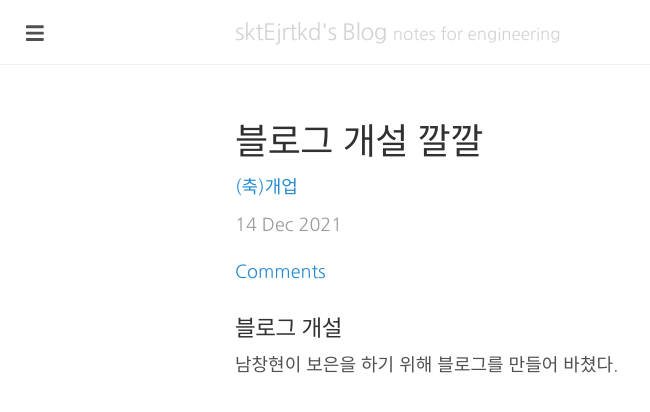
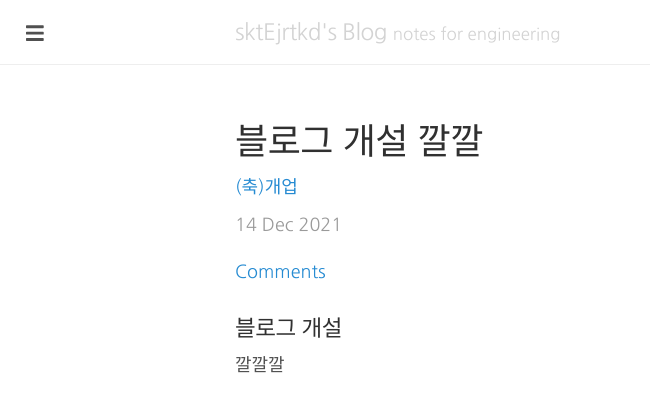
Before and after one commit to sktEjrtkd/sktEjrtkd.github.io, a Jekyll site: the page built from _posts/2021-12-14-test.md, in a window 1280 px wide. Shown: the top 412 px of the page, without its empty margins (0-650 px from the left). Built offline with Jekyll 4.4.1, drawn with Linux system fonts in a browser that asks for light colours; nearby versions of some CDN libraries; comment, search, counter and statistics services are not loaded.

Commit message:
Update 2021-12-14-test.md

```diff
--- a/_posts/2021-12-14-test.md
+++ b/_posts/2021-12-14-test.md
@@ -10,4 +10,4 @@ comments: true
 ---
 
 ### 블로그 개설
-남창현이 보은을 하기 위해 블로그를 만들어 바쳤다.
+깔깔깔
```
